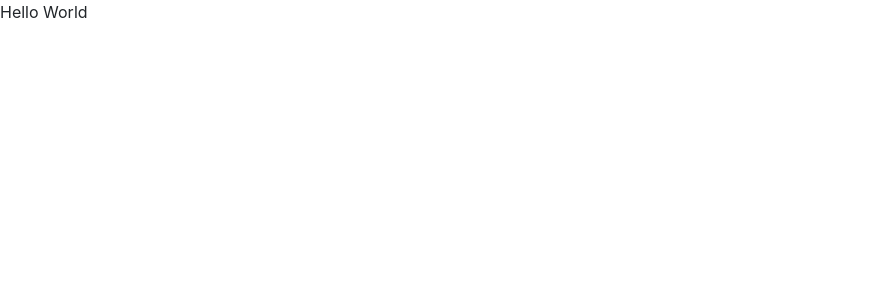
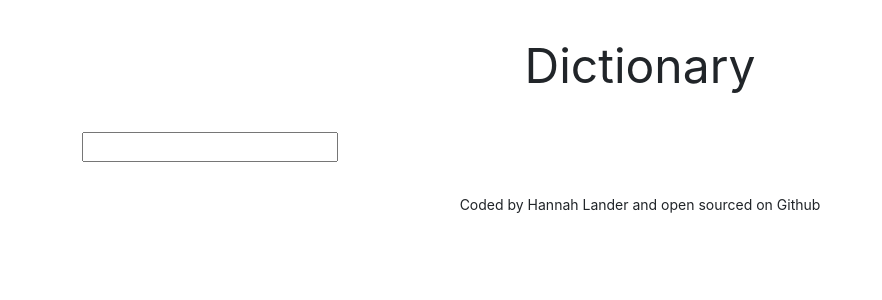
Before and after one commit to HanLander/dictionary-project, a React (Create React App) app: page / in a window 1280 px wide. Shown: the top 300 px of the page, without its empty margins (0-882 px from the left). Built offline with nearby package versions, Linux system fonts and the light colour scheme.

Commit message:
Built the basic search engine

```diff
--- a/src/App.css
+++ b/src/App.css
@@ -0,0 +1,10 @@
+.App-header {
+  margin: 30px 0;
+  text-align: center;
+  font-size: 48px;
+}
+
+.App-footer {
+  text-align: center;
+  margin: 30px 0;
+}
--- a/src/App.js
+++ b/src/App.js
@@ -1,10 +1,18 @@
 import "./App.css";
+import Dictionary from "./Dictionary";
 
 function App() {
   return (
     <div className="App">
-      <header className="App-header"></header>
-      Hello World
+      <div className="container">
+        <header className="App-header">Dictionary </header>
+        <main>
+          <Dictionary />
+        </main>
+        <footer className="App-footer">
+          <small>Coded by Hannah Lander and open sourced on Github</small>
+        </footer>
+      </div>
     </div>
   );
 }
--- /dev/null
+++ b/src/Dictionary.css
@@ -0,0 +1,2 @@
+.Dictionary {
+}
--- /dev/null
+++ b/src/Dictionary.js
@@ -0,0 +1,23 @@
+import React, { useState } from "react";
+import "./Dictionary.css";
+
+export default function Dictionary() {
+  let [keyword, setKeyword] = useState("");
+
+  function search(event) {
+    event.preventDefault();
+    alert(`Searching for ${keyword}`);
+  }
+
+  function handleKeywordhange(event) {
+    setKeyword(event.target.value);
+  }
+
+  return (
+    <div className="Dictionary">
+      <form onSubmit={search}>
+        <input type="search" onChange={handleKeywordhange} />
+      </form>
+    </div>
+  );
+}
```
